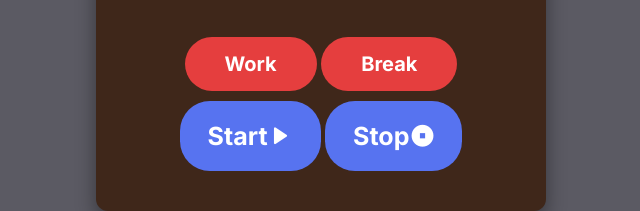
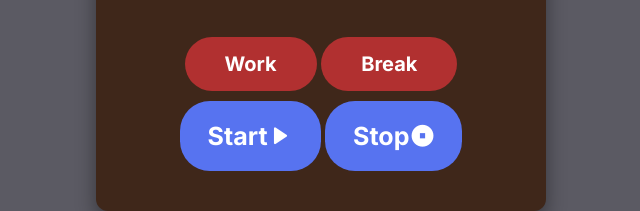
Before and after one commit to nexxus314/Pomodoro, a plain HTML site: page index.html in a window 1280 px wide. Shown: the part 621-832 px from the top of the page, without its empty margins (319-959 px from the left). Drawn offline with nearby package versions, Linux system fonts and the light colour scheme.

Commit message:
made some changes to the button colors

```diff
--- a/style.css
+++ b/style.css
@@ -81,7 +81,7 @@ body {
 
 .workmodes button{
     font-size: 20px;
-    background-color:#e53e3e;
+    background-color:#b13030;
     margin: 10px 0px;
     padding: 15px 40px;
     font-family: 'Inter', sans-serif;
@@ -89,7 +89,7 @@ body {
 
 }
 .workmodes button:hover {
-    background-color: #c53030;
+    background-color: #802828;
     transform: translateY(-2px);
     transition: 0.2s;
 }
```
